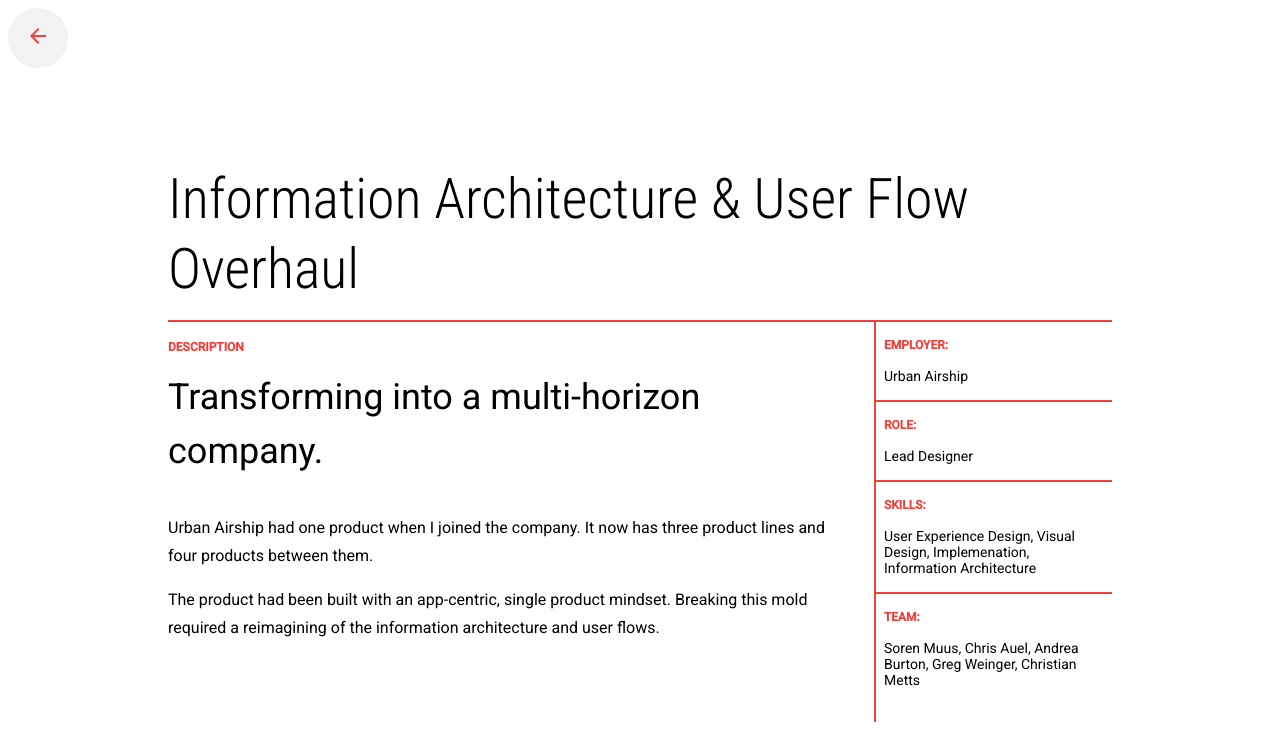
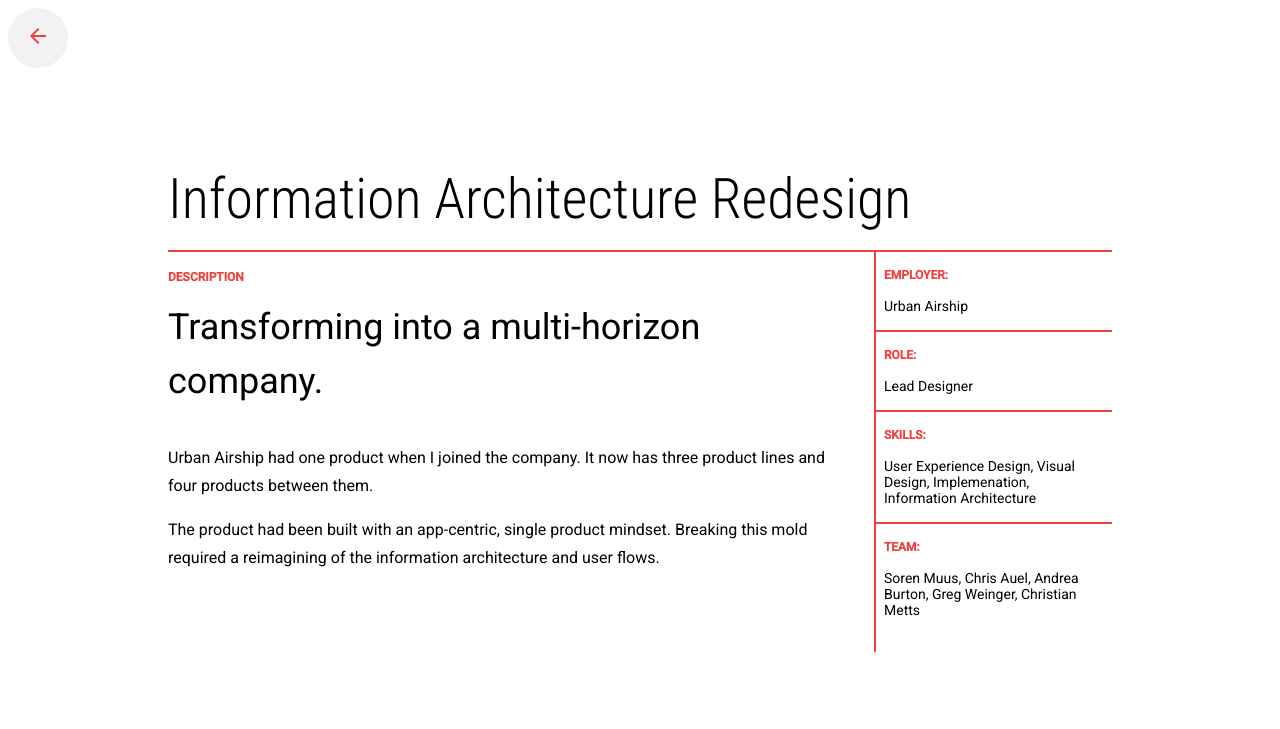
Before and after one commit to bheckman/bheckman, a plain HTML site: page work/ua-ia.html in a window 1280 px wide. Shown: the top 729 px of the page. Drawn offline with Linux system fonts and the light colour scheme; a script that the page names is missing.

Commit message:
Copy change

```diff
--- a/work/ua-ia.html
+++ b/work/ua-ia.html
@@ -43,7 +43,7 @@
       <a class="back" href="../index.html"><i class="material-icons">arrow_back</i></a>
     </nav>
     <section class="the-facts">
-      <h1 class="project__title">Information Architecture &amp; User Flow Overhaul</h1>
+      <h1 class="project__title">Information Architecture Redesign</h1>
       <div class="project__description">
         <div class="key">Description</div>
         <p class="intro">Transforming into a multi-horizon company.</p>
```
Also changed, not shown: index.html (+1 -1 lines).
